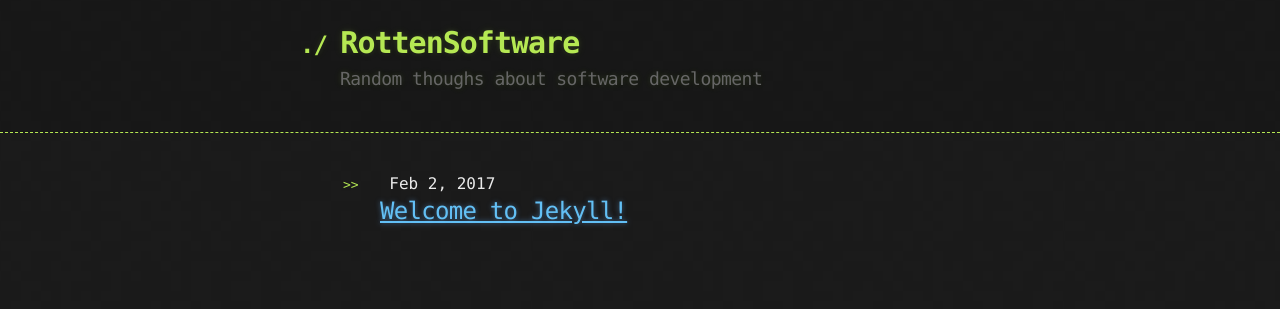
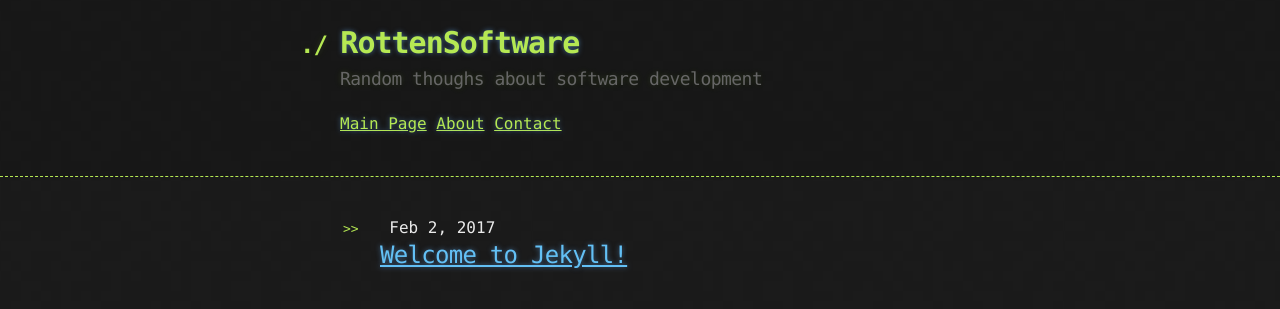
Before and after one commit to detfis/detfis.github.io, a Jekyll site: the page built from index.md, in a window 1280 px wide. Shown: the top 309 px of the page. Built offline with Jekyll 4.4.1, drawn with Linux system fonts in a browser that asks for light colours.

Commit message:
add menu section and make header clickable

```diff
--- a/_layouts/default.html
+++ b/_layouts/default.html
@@ -11,10 +11,16 @@
 
     <header>
       <div class="container">
-        <h1>{{ site.title | default: site.github.repository_name }}</h1>
+        <h1><a class="header_link" href={{ site.url }}>{{ site.title | default: site.github.repository_name }}</a></h1>
         <h2>{{ site.description | default: site.github.project_tagline }}</h2>
 
- <!--        <section id="downloads">
+        <section id="menu">
+          <a href={{ site.url }}>Main Page</a>
+          <a href={{ site.baseurl }}{% link about.md %}>About</a>
+          <a href={{ site.baseurl }}{% link contact.md  %}>Contact</a>
+        </section>
+
+       <!--  <section id="downloads">
           {% if site.show_downloads %}
             <a href="{{ site.github.zip_url }}" class="btn">Download as .zip</a>
             <a href="{{ site.github.tar_url }}" class="btn">Download as .tar.gz</a>
--- a/assets/css/style.scss
+++ b/assets/css/style.scss
@@ -1,4 +1,16 @@
 ---
 ---
 
+header {
+  .header_link {
+    text-decoration: none;
+    color: rgb(181, 232, 83);
+  }
+  #menu {
+    a {
+      color: rgb(181, 232, 83);
+    }
+  }
+}
+
 @import 'jekyll-theme-hacker';
```
Also changed, not shown: contact.md (added, +8 -0 lines).
